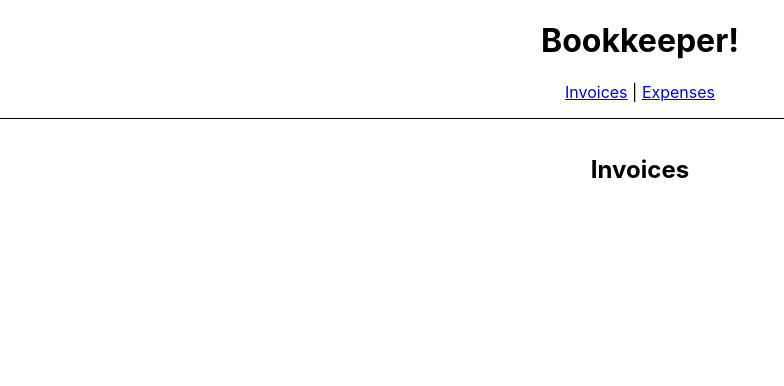
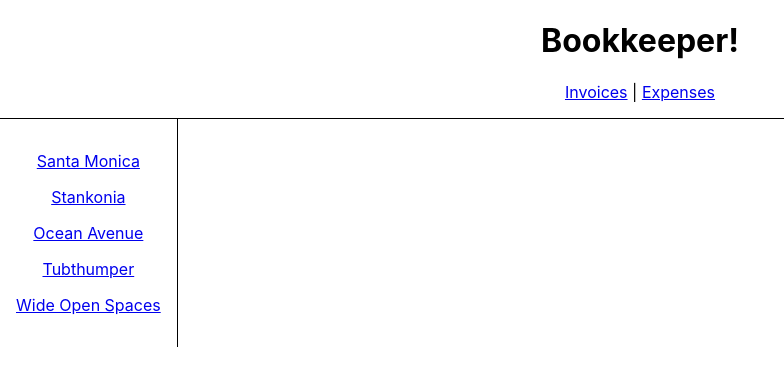
Before and after one commit to OpenTechConsult/react-router-tutorial, a React (Create React App) app: page /invoices in a window 1280 px wide. Shown: the top 386 px of the page, without its empty margins (0-784 px from the left). Built offline with nearby package versions, Linux system fonts and the light colour scheme.

Commit message:
Listing the invoices
we hard coded some fake data so we can focus on routing.

closes #11

```diff
--- a/src/App.css
+++ b/src/App.css
@@ -32,6 +32,7 @@
     from {
         transform: rotate(0deg);
     }
+
     to {
         transform: rotate(360deg);
     }
--- /dev/null
+++ b/src/data.js
@@ -0,0 +1,36 @@
+let invoices = [
+    {
+        name: "Santa Monica",
+        number: 1995,
+        amount: "$10,800",
+        due: "12/05/1995",
+    },
+    {
+        name: "Stankonia",
+        number: 2000,
+        amount: "$8,000",
+        due: "10/31/2000",
+    },
+    {
+        name: "Ocean Avenue",
+        number: 2003,
+        amount: "$9,500",
+        due: "07/22/2003",
+    },
+    {
+        name: "Tubthumper",
+        number: 1997,
+        amount: "$14,000",
+        due: "09/01/1997",
+    },
+    {
+        name: "Wide Open Spaces",
+        number: 1998,
+        amount: "$4,600",
+        due: "01/27/1998",
+    },
+];
+
+export function getInvoices() {
+    return invoices;
+}
--- a/src/routes/invoices.jsx
+++ b/src/routes/invoices.jsx
@@ -1,10 +1,22 @@
-import React from 'react'
+import { Link } from "react-router-dom";
+import { getInvoices } from "../data";
 
 const Invoices = () => {
+    let invoices = getInvoices();
     return (
-        <main className="App" style={{ padding: '1rem 0' }}>
-            <h2>Invoices</h2>
-        </main>
+        <div style={{ display: "flex" }}>
+            <nav style={{ borderRight: "solid 1px", padding: "1rem" }}>
+                {
+                    invoices.map((invoice) => (
+                        <Link style={{ display: "block", margin: "1rem 0" }}
+                            to={`/invoices/${invoice.number}`}
+                            key={invoice.number}>
+                            {invoice.name}
+                        </Link>
+                    ))
+                }
+            </nav>
+        </div>
     )
 }
 
```
Lines whose indentation alone changed are shown as unchanged.
